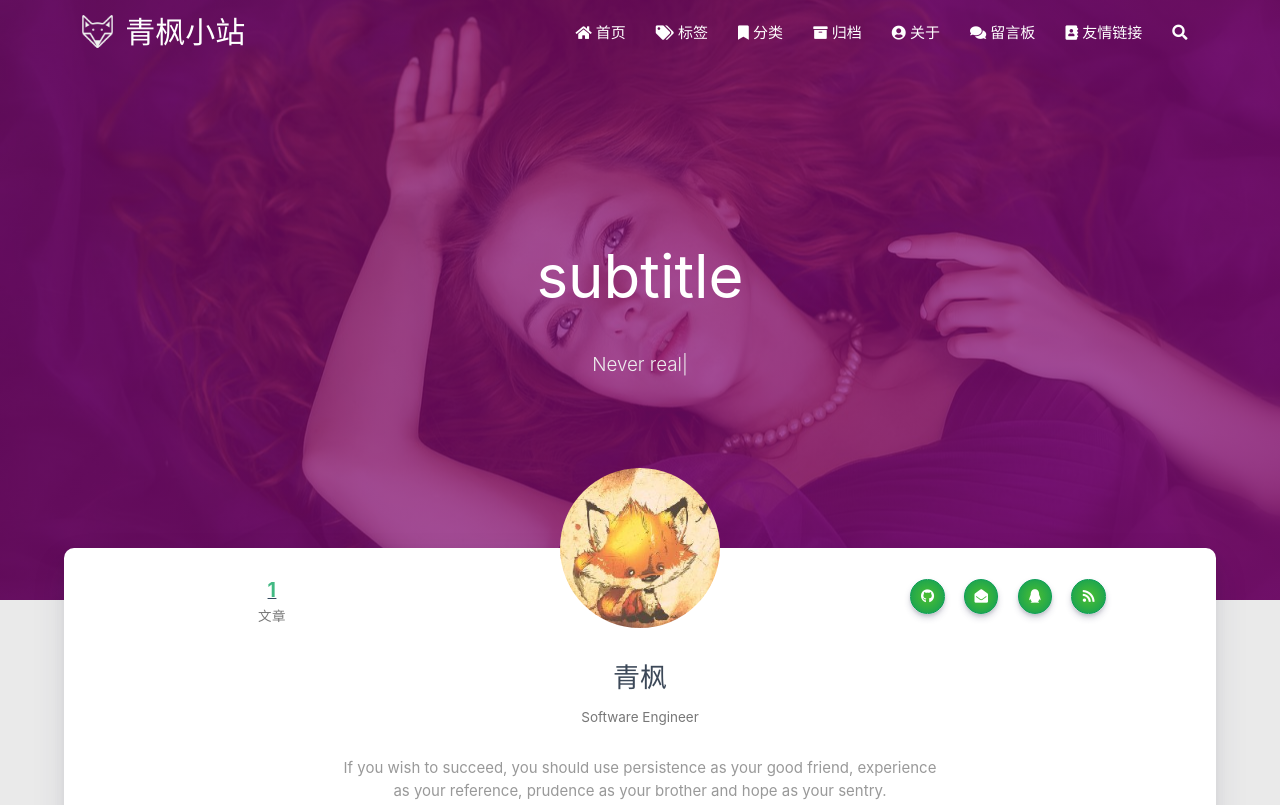
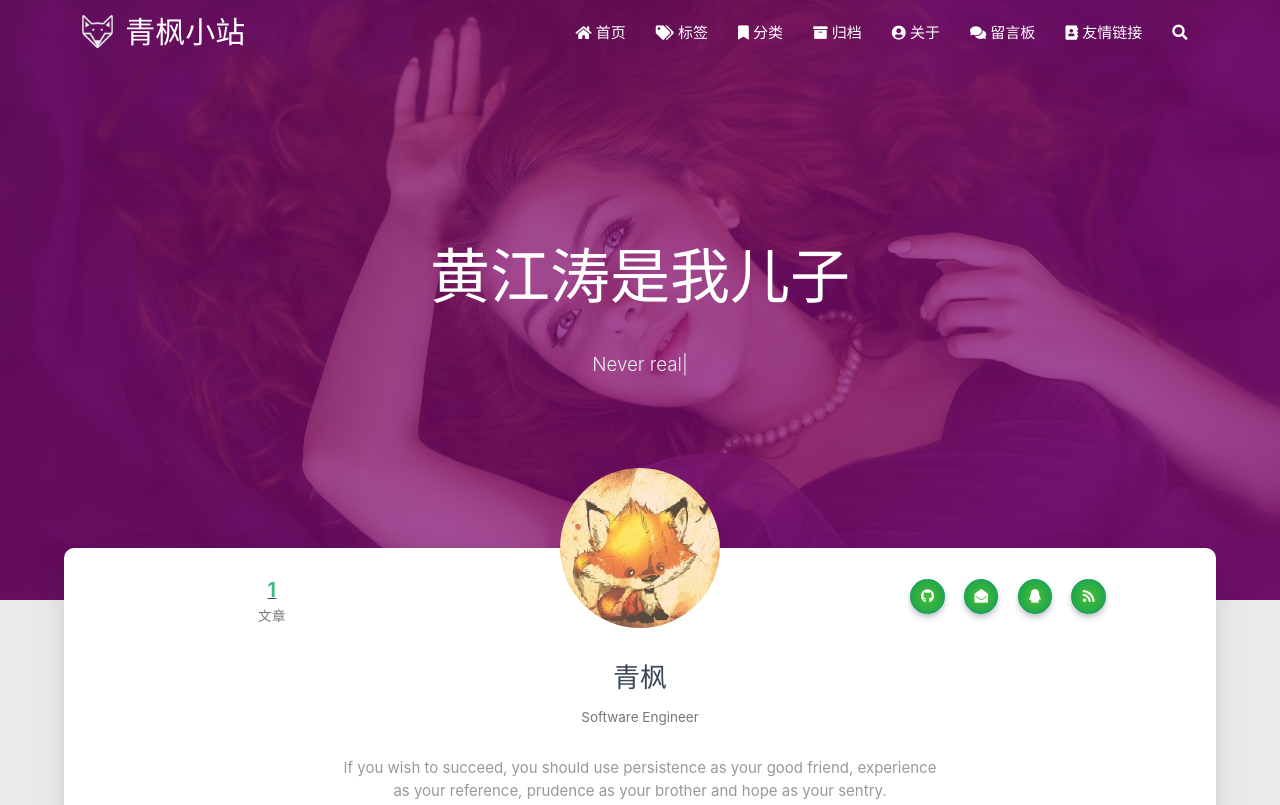
Before and after one commit to Suzukazi/Suzukazi.github.io, a plain HTML site: page about/index.html in a window 1280 px wide. Shown: the top 805 px of the page. Drawn offline with nearby package versions, Linux system fonts and the light colour scheme; some packages are replaced by stand-ins of ours; no server answers; a script that the page names is missing.

Commit message:
Site updated: 2020-05-16 10:08:16

```diff
--- a/about/index.html
+++ b/about/index.html
@@ -318,7 +318,7 @@
         <div class="brand">
             <div class="title center-align">
 
-                    subtitle
+                黄江涛是我儿子
 
             </div>
 
```
Also changed, not shown: archives/2020/05/index.html (+1 -1 lines), archives/2020/index.html (+1 -1 lines), archives/index.html (+1 -1 lines), categories/index.html (+1 -1 lines), friends/index.html (+1 -1 lines), index.html (+1 -1 lines), tags/index.html (+1 -1 lines).
